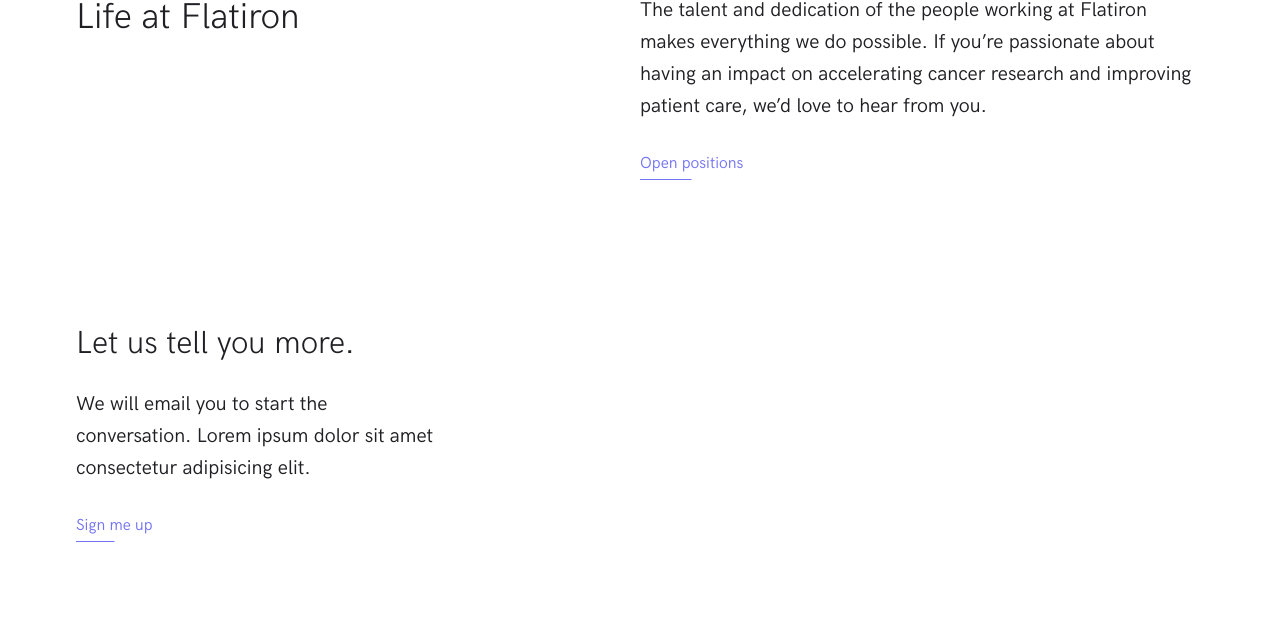
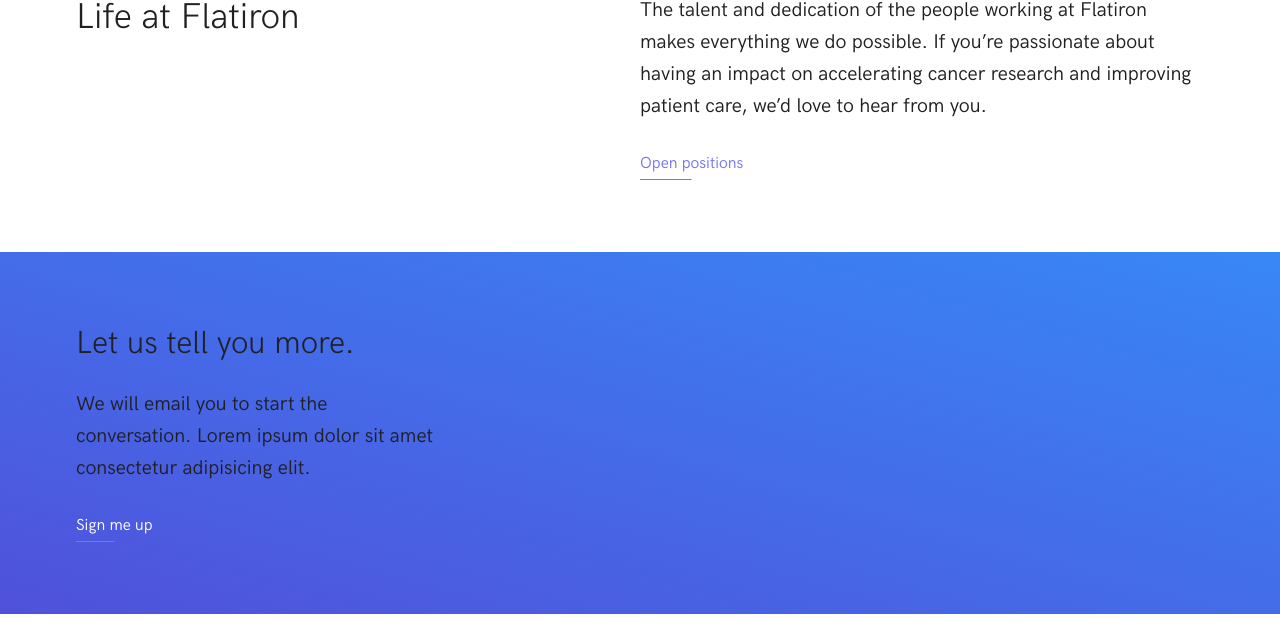
Before and after one commit to mct-ui/responsive-design-part-2-chirondeloof, a plain HTML site: page index.html in a window 1280 px wide. Shown: the part 4213-4848 px from the top of the page. Drawn offline with Linux system fonts and the light colour scheme; files whose address does not match are found by name.

Commit message:
added new row modifier & cta-link modifier

```diff
--- a/css/screen.css
+++ b/css/screen.css
@@ -221,6 +221,10 @@ a:focus {
         padding-top: 72px;
         padding-bottom: 48px;
     }
+}
+
+.o-row--gradient{
+    background: linear-gradient(to top right, #5051DB 0%,#3887F7 100%);
 }
 
 /*
@@ -605,6 +609,17 @@ a:focus {
     background-color: #3e3ea8;
 }
 
+.c-link-cta--inverse,
+.c-link-cta--inverse:visited,
+.c-link-cta--inverse:active{
+    color: #fff;
+}
+.c-link-cta--inverse::after,
+.c-link-cta--inverse:hover::after{
+    background-color: #fff;
+}
+
+
 /*------------------------------------*\
   #UTILITIES
 \*------------------------------------*/
--- a/index.html
+++ b/index.html
@@ -222,7 +222,7 @@
     </section>
     <section class="o-row o-row--lg">
       <div class="o-container">
-        <div class="o-layout">
+        <div class="o-layout u-max-width-md">
           <header>
             <h2 class="c-lead c-lead--xxxl u-color-primary-base">
               Do well by doing good. Join the leading tech company in the fight
@@ -265,7 +265,7 @@
         </div>
       </div>
     </section>
-    <section class="o-row o-row--lg">
+    <section class="o-row o-row--lg o-row--gradient">
       <div class="o-container">
         <div class="u-max-width-xs">
           <h2>Let us tell you more.</h2>
@@ -274,7 +274,7 @@
             amet consectetur adipisicing elit.
           </p>
           <p>
-            <a class="c-link-cta" href="#!">Sign me up</a>
+            <a class="c-link-cta c-link-cta--inverse" href="#!">Sign me up</a>
           </p>
         </div>
       </div>
```
